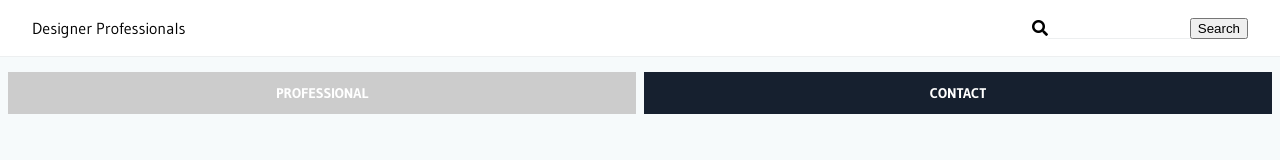
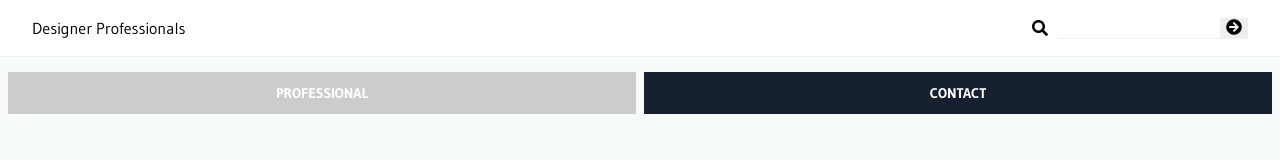
Before and after one commit to rosslibby/design-pros, a React app: page /contact in a window 1280 px wide. Both pictures are taken after a click on the element 1240 px from the left and 28 px from the top of the page. Shown: the top 160 px of the page. Built offline with nearby package versions, Linux system fonts and the light colour scheme.

Commit message:
styled search

```diff
--- a/src/Components/Contact/Contact.js
+++ b/src/Components/Contact/Contact.js
@@ -55,8 +55,10 @@ export default class Contact extends Component {
         <Card center={true}>
           {this.getLogo()}
           {this.getLocation()}
+          <hr />
           {this.getAddress()}
-          {this.getPhone()}
+          <hr />
+          <strong>{this.getPhone()}</strong>
         </Card>
       </div>
       {/*{learnMore}*/}
--- a/src/Components/Main/Main.js
+++ b/src/Components/Main/Main.js
@@ -51,7 +51,9 @@ export default class Main extends Component {
         <Card>{this.getCover()}</Card>
         <Card center={true}>
           {this.getLocation()}
+          <hr />
           {this.getDescription()}
+          <hr />
           <NavLink activeClassName='page-button page-button--active' to='/contact' className='page-button'>
             {`Learn more about ${this.getName()}`}
           </NavLink>
--- a/src/Components/Search/Input.js
+++ b/src/Components/Search/Input.js
@@ -32,7 +32,7 @@ export default class Input extends Component {
          if (e.keyCode === 13)
            this.query()
        }} />
-      <button onClick={() => this.query()}>Search</button>
+      <button onClick={() => this.query()} className='search__input-button'><i className='fas fa-arrow-circle-right' /></button>
     </div>
   }
 }
--- a/src/Components/Search/search.scss
+++ b/src/Components/Search/search.scss
@@ -11,10 +11,22 @@
     transition: all .5s ease;
     visibility: hidden;
 
+    &-button {
+      border: 0;
+      font-size: 16px;
+    }
+
     &-text {
       border: none;
       border-bottom: 1px solid rgba(120, 130, 140, 0.13);
       width: 100%;
+      font-size: 16px;
+      margin-left: 10px;
+      color: #2e2e2e;
+
+      &:focus {
+        outline: 0;
+      }
     }
 
     &--visible {
--- a/src/styles/dashboard.scss
+++ b/src/styles/dashboard.scss
@@ -12,6 +12,12 @@ body {
   font-family: 'Gudea', sans-serif;
 }
 
+hr {
+  border: 0;
+  border-top: 1px solid rgba(57, 57, 57, .1);
+  margin: 30px 0;
+}
+
 .sidebar {
   background-color: $gray;
 }
```
